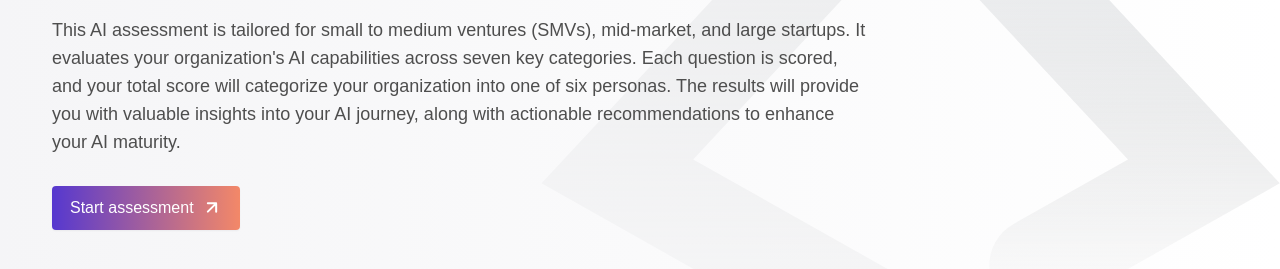
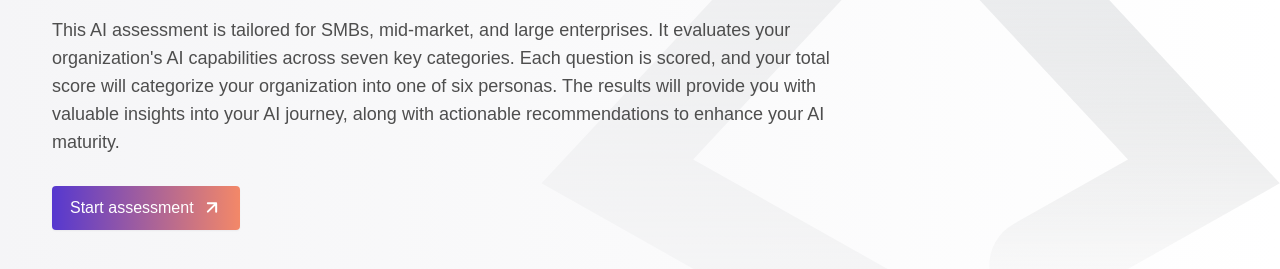
Before and after one commit to praveenlyzr/Lyzr-marketing-ai-assessment, a plain HTML site: page index.html in a window 1280 px wide. Shown: the part 369-638 px from the top of the page. Drawn offline with nearby package versions, Linux system fonts and the light colour scheme.

Commit message:
home page changes

```diff
--- a/index.html
+++ b/index.html
@@ -37,7 +37,7 @@
             <div class="logo"><img src="./assets/logo.svg" alt="lyzr"></div>
             <div class="content">
                 <h1>AI Assessment for Business Leaders</h1>
-                <p>This AI assessment is tailored for small to medium ventures (SMVs), mid-market, and large startups. It evaluates your organization's AI capabilities across seven key categories. Each question is scored, and your total score will categorize your organization into one of six personas. The results will provide you with valuable insights into your AI journey, along with actionable recommendations to enhance your AI maturity.</p>
+                <p>This AI assessment is tailored for SMBs, mid-market, and large enterprises. It evaluates your organization's AI capabilities across seven key categories. Each question is scored, and your total score will categorize your organization into one of six personas. The results will provide you with valuable insights into your AI journey, along with actionable recommendations to enhance your AI maturity.</p>
                     <button id="start-btn" class="btn btn-primary">Start assessment <img src="./assets/arrow-up-right.svg" alt="next"></button>
             </div>
         </div>
```
